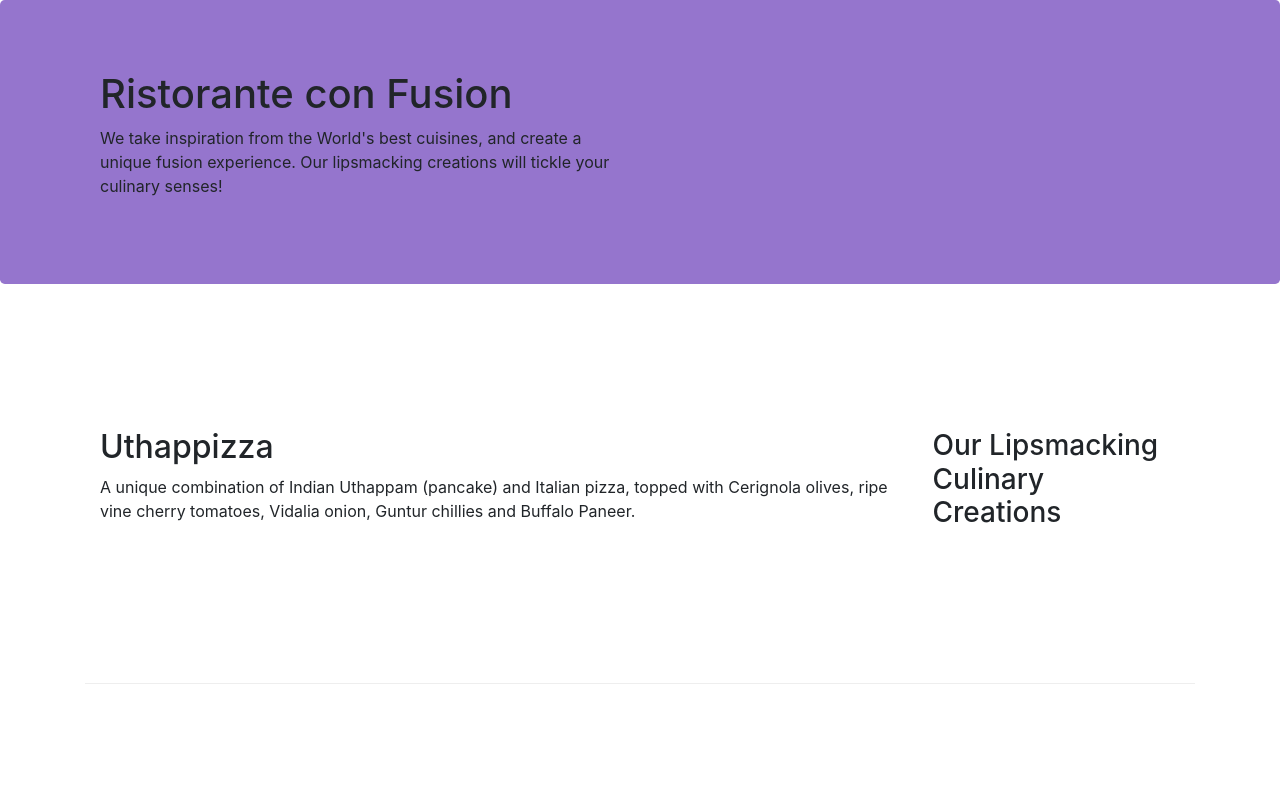
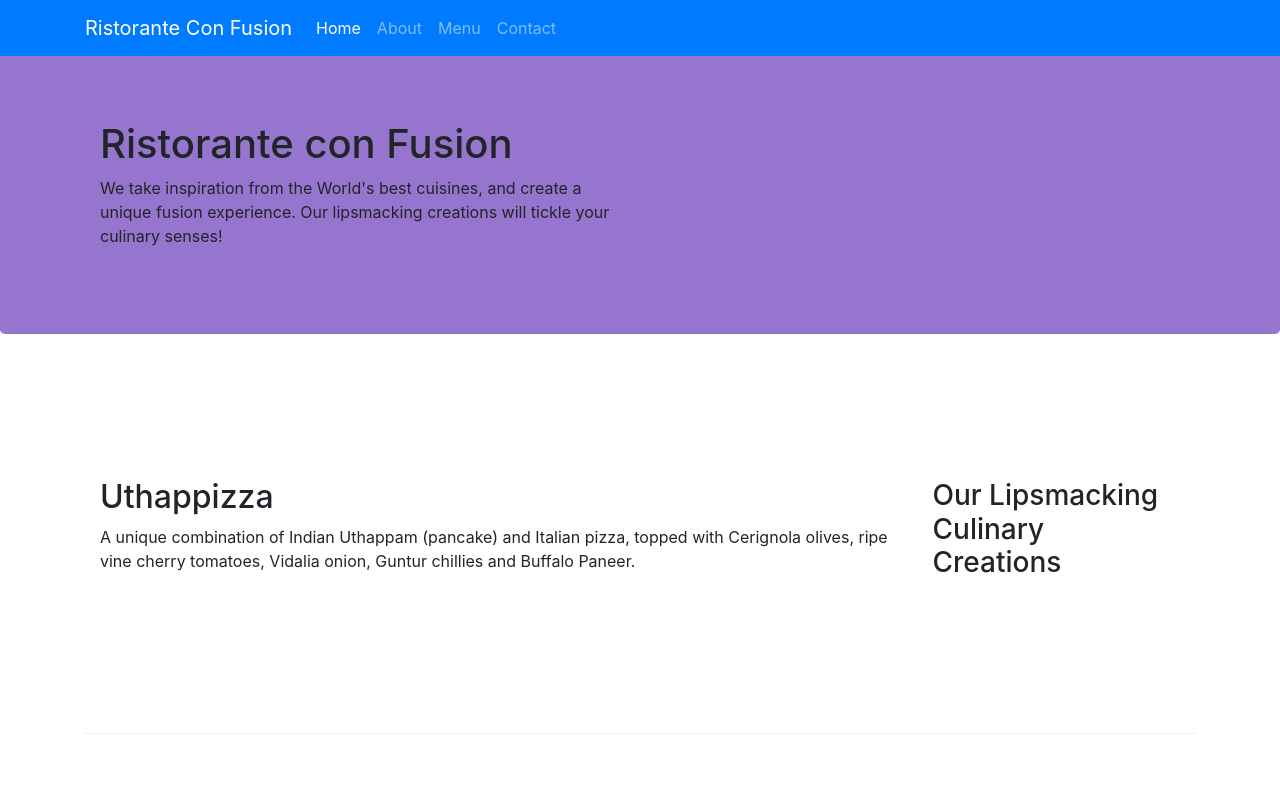
Before and after one commit to souravbhagat/Restaurant-Website, a website: page index.html in a window 1280 px wide. Shown: the top 800 px of the page. Drawn offline with nearby package versions, Linux system fonts and the light colour scheme.

Commit message:
Breadcrumbs and navbar

```diff
--- a/css/styles.css
+++ b/css/styles.css
@@ -24,3 +24,11 @@
     margin:0px;
     color:#0f0f0f;
 }
+body{
+    padding:50px 0px 0px 0px;
+    z-index:0;
+}
+
+.navbar-dark {
+     background-color: #512DA8;
+}
--- a/index.html
+++ b/index.html
@@ -14,6 +14,22 @@
 </head>
 
 <body>
+    <nav class="navbar navbar-dark navbar-expand-sm bg-primary fixed-top">
+        <div class="container">
+            <button class="navbar-toggler" type="button" data-toggle="collapse" data-target="#Navbar">
+                <span class="navbar-toggler-icon"></span>
+            </button>
+           <a class="navbar-brand" href="#">Ristorante Con Fusion</a>
+           <div class="collapse navbar-collapse" id="Navbar">
+                <ul class="navbar-nav mr-auto">
+                    <li class="nav-item active"><a class="nav-link" href="#">Home</a></li>
+                    <li class="nav-item"><a class="nav-link" href="./aboutus.html">About</a></li>
+                    <li class="nav-item"><a class="nav-link" href="#">Menu</a></li>
+                    <li class="nav-item"><a class="nav-link" href="#">Contact</a></li>
+                </ul>
+           </div>
+        </div>
+    </nav>
 
     <header class="jumbotron">
         <div class="container">
```
Also changed, not shown: aboutus.html (+4 -0 lines).
